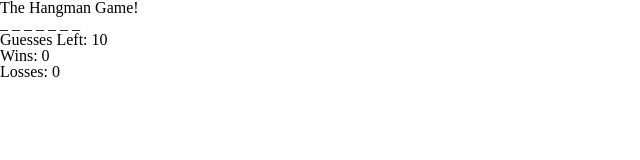
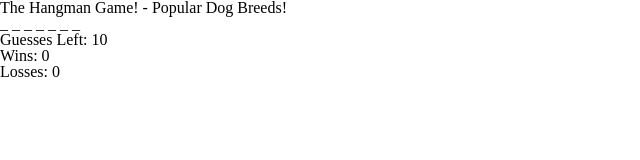
Before and after one commit to Paretooptimal22/hangmanGame, a plain HTML site: page index.html in a window 1280 px wide. Shown: the whole page, without its empty margins (0-640 px from the left). Drawn offline with Linux system fonts and the light colour scheme.

Commit message:
changed h1 tag

```diff
--- a/index.html
+++ b/index.html
@@ -8,7 +8,7 @@
   <link rel="stylesheet" href="assets/css/reset.css">
 </head>
 <body>
-  <h1>The Hangman Game!</h1>
+  <h1>The Hangman Game! - Popular Dog Breeds!</h1>
   <h2 id="dog"></h2>
   <h3 id="letters"></h3>
   <h4>Guesses Left: <span id="guesses">10</span></h4>
```
